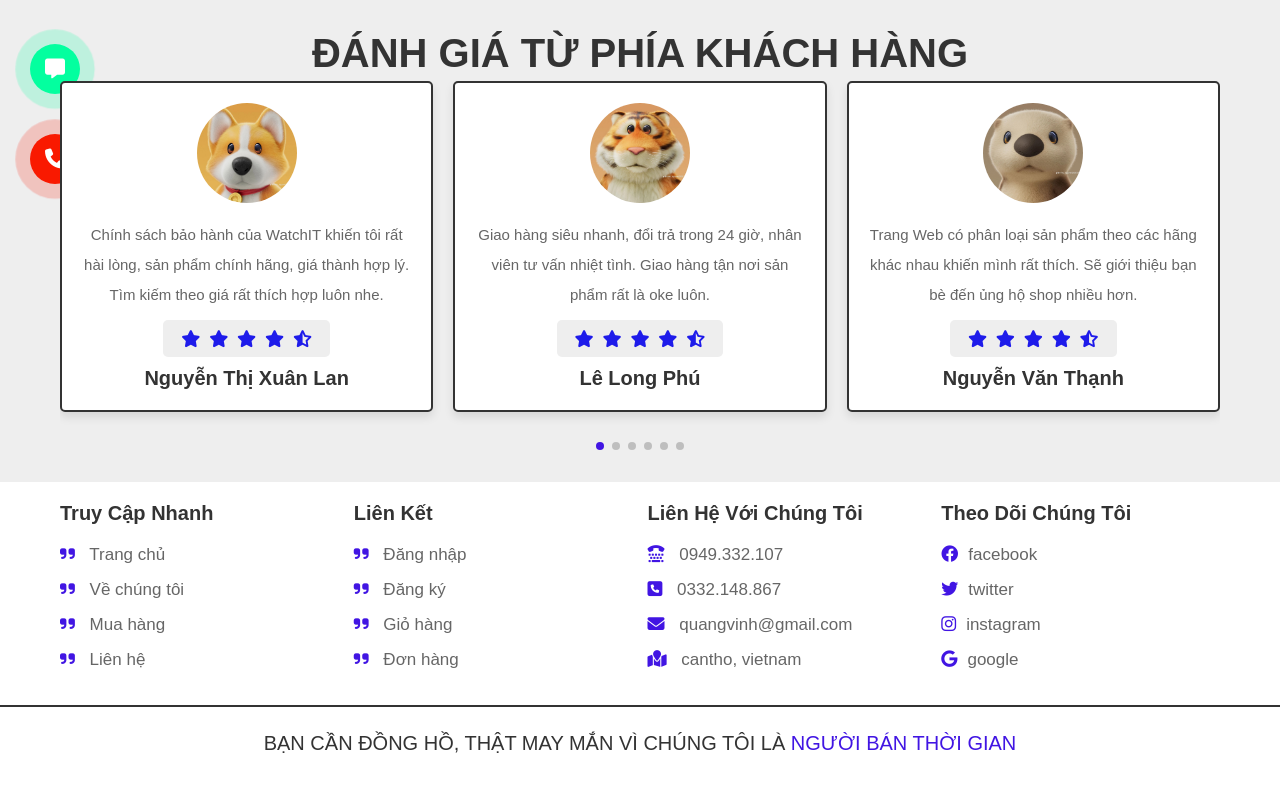
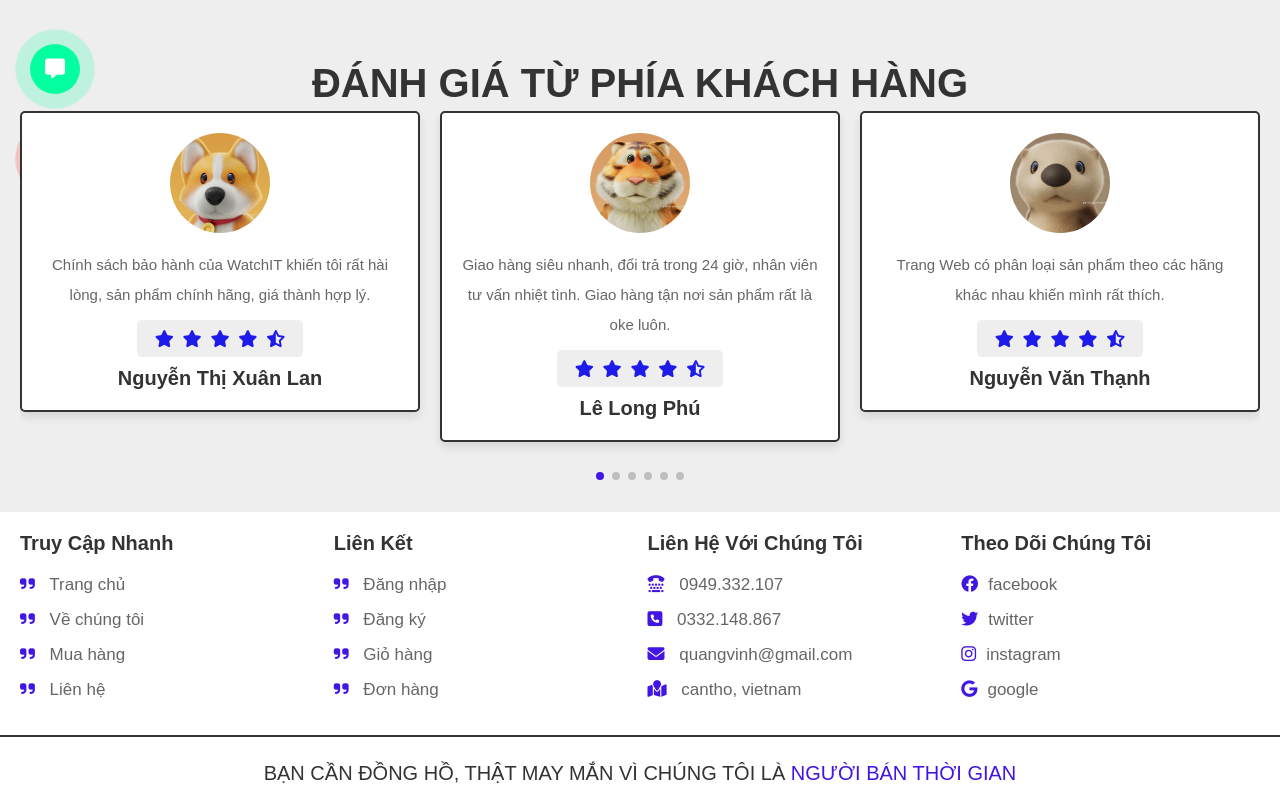
Before and after one commit to vodoanquangvinh/webite01, a PHP site: page /about.php in a window 1280 px wide. Shown: the part 586-1396 px from the top of the page. Before the commit the page ends 1339 px from the top, so only its background shows below. Run offline with PHP 8.4, Linux system fonts and the light colour scheme; data comes from the database, SQL or seed files in the repository; data that the repository does not hold is empty; some libraries are stand-ins or nearby versions.

Commit message:
Update sáng 21/11

```diff
--- a/about.php
+++ b/about.php
@@ -61,7 +61,7 @@ if(isset($_SESSION['user_id'])){
 
       <div class="swiper-slide slide">
          <img src="images/01-avatar.jpg" alt="">
-         <p>Chính sách bảo hành của WatchIT khiến tôi rất hài lòng, sản phẩm chính hãng, giá thành hợp lý. Tìm kiếm theo giá rất thích hợp luôn nhe.</p>
+         <p>Chính sách bảo hành của WatchIT khiến tôi rất hài lòng, sản phẩm chính hãng, giá thành hợp lý.</p>
          <div class="stars">
             <i class="fas fa-star"></i>
             <i class="fas fa-star"></i>
@@ -87,7 +87,7 @@ if(isset($_SESSION['user_id'])){
 
       <div class="swiper-slide slide">
          <img src="images/03-avatar.jpg" alt="">
-         <p>Trang Web có phân loại sản phẩm theo các hãng khác nhau khiến mình rất thích. Sẽ giới thiệu bạn bè đến ủng hộ shop nhiều hơn.</p>
+         <p>Trang Web có phân loại sản phẩm theo các hãng khác nhau khiến mình rất thích.</p>
          <div class="stars">
             <i class="fas fa-star"></i>
             <i class="fas fa-star"></i>
@@ -100,7 +100,7 @@ if(isset($_SESSION['user_id'])){
 
       <div class="swiper-slide slide">
          <img src="images/04-avatar.jpg" alt="">
-         <p>Phải nói là siêu ưng luôn, đồng hồ siêu xịn, giao hàng nhanh mới đặt hôm qua thì hôm nay đã có hàng. Chấm 10 điểm cho shop.</p>
+         <p>Phải nói là siêu ưng luôn, đồng hồ siêu xịn, giao hàng nhanh mới đặt hôm qua thì hôm nay đã có hàng.</p>
          <div class="stars">
             <i class="fas fa-star"></i>
             <i class="fas fa-star"></i>
@@ -126,7 +126,7 @@ if(isset($_SESSION['user_id'])){
 
       <div class="swiper-slide slide">
          <img src="images/06-avatar.jpg" alt="">
-         <p>Sản phẩm của Website luôn cập nhật mẫu mã mới, dễ lựa chọn và có nhiều sản phẩm phù hợp với giá tiền, lại còn được freeship nữa chứ.</p>
+         <p>Sản phẩm của Website luôn cập nhật mẫu mã mới, dễ lựa chọn và có nhiều sản phẩm phù hợp với giá tiền.</p>
          <div class="stars">
             <i class="fas fa-star"></i>
             <i class="fas fa-star"></i>
--- a/css/style.css
+++ b/css/style.css
@@ -49,7 +49,7 @@ body{
 
 section{
    padding:2rem;
-   max-width: 1200px;
+   max-width: 1500px;
    margin:0 auto;
 }
 
--- a/shop.php
+++ b/shop.php
@@ -120,7 +120,7 @@ include 'components/wishlist_cart.php';
 
    $(function(){
       var numberOfItems = $(".box-container .box").length;
-      var limitPerPage = 12;
+      var limitPerPage = 10;
       var totalPages = Math.ceil(numberOfItems / limitPerPage);
       var paginationSize = 7;
       var currentPage;
```
